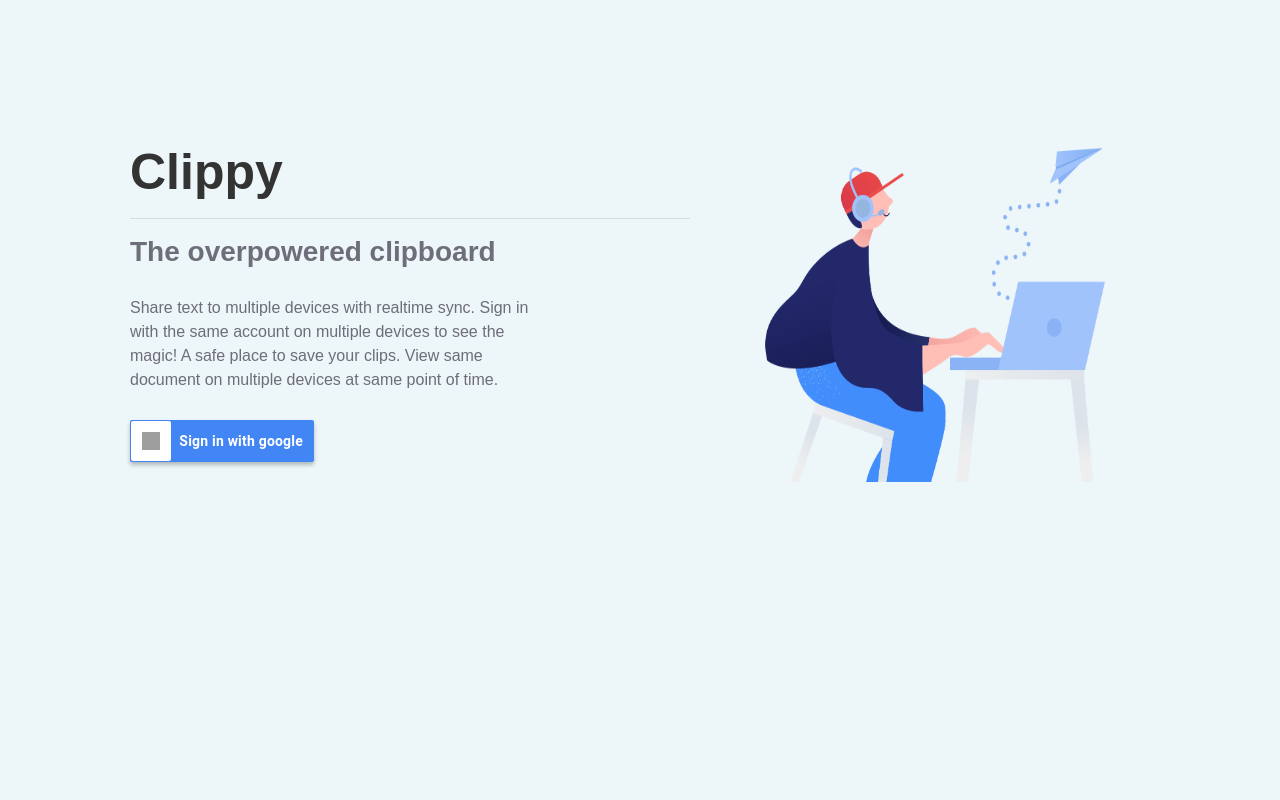
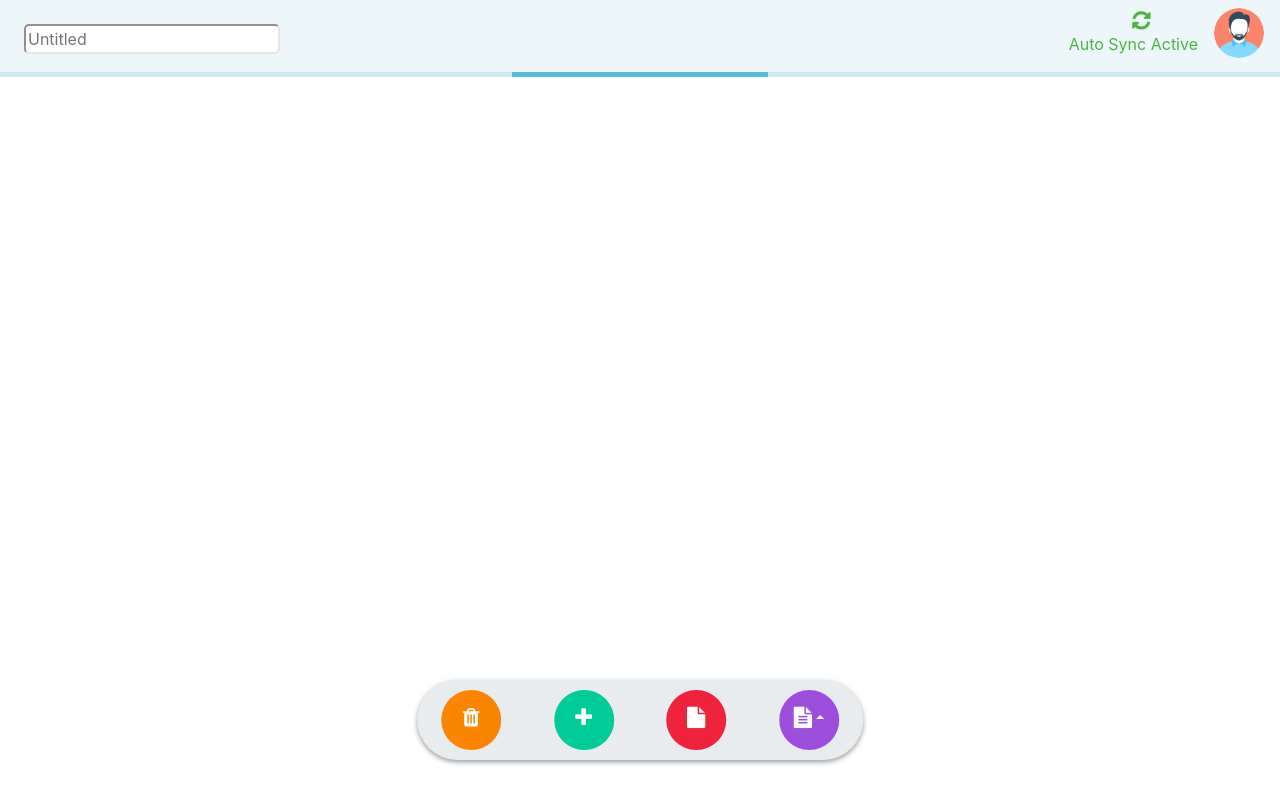
Before and after one commit to Anshit01/clippy, a Flask app: page / in a window 1280 px wide. Run offline with Flask 2, Linux system fonts and the light colour scheme; the visitor is signed in with stand-in values (Sample User, id 1); some libraries are stand-ins or nearby versions; grey boxes are pictures that could not be loaded.

Commit message:
added loading

```diff
--- a/app/main.py
+++ b/app/main.py
@@ -29,7 +29,10 @@
 
 @app.route('/')
 def index_route():
-    return render_template('index.html')
+    if is_loggedin():
+        return render_template('index.html', loggedin=True)
+    else:
+        return render_template('index.html', loggedin=False)
 
 @socketio.on('message')
 def handle_message(msg):
--- a/app/static/scripts/main.js
+++ b/app/static/scripts/main.js
@@ -11,6 +11,7 @@
 
 var clipId = ''
 var clipName = 'Untitled'
+
 
 // Firebase configuration
 var firebaseConfig = {
@@ -234,3 +235,13 @@
 function getPreciseCurrentTime() {
     return new Date().getTime()
 }
+
+function showLoading() {
+
+}
+
+function hideLoading() {
+
+
+    $('#textarea').focus();
+}
--- a/app/static/styles/main.css
+++ b/app/static/styles/main.css
@@ -4,7 +4,11 @@
     padding: 0;
 }
 
-.whole{
+/* .whole{
+    display: none;
+} */
+
+.hidden {
     display: none;
 }
 
@@ -21,10 +25,15 @@
     margin-left: 0;
 }
 
-.text-field {
+#textarea {
     position: absolute;
     padding-bottom: 120px !important;
     resize: none;
+}
+
+#textarea, #textarea:focus, #textarea:active, #textarea:hover {
+    box-shadow: none;
+    border: none;
 }
 
 
@@ -289,3 +298,33 @@
     color: #6E6D7A;
     font-weight: 600;
 }
+
+/*------------------------------------Loading--------------------------*/
+.loading-bar {
+    height: 5px;
+    overflow: hidden;
+    background-color: rgb(206, 233, 240);
+}
+
+@keyframes loading-bar-animation {
+    from {
+        left: 0%;
+        transform: translateX(-100%);
+    }
+    to {
+        left: 100%;
+        transform: translateX(0);
+    }
+}
+
+#loader {
+    height: 100%;
+    width: 20%;
+    position: relative;
+    background-color: rgb(88, 189, 219);
+
+    animation-name: loading-bar-animation;
+    animation-duration: 1.2s;
+    animation-iteration-count: infinite;
+    animation-timing-function: ease-in-out;
+}
--- a/app/templates/index.html
+++ b/app/templates/index.html
@@ -17,7 +17,12 @@
 
 </head>
 <body>
-    <div class="landing-page">
+    <div
+        class="landing-page
+        {% if loggedin %}
+        hidden
+        {% endif %}
+        ">
         <div class="row">
 
             <div class="col-md-6 text_column">
@@ -44,7 +49,13 @@
 
     </div>
 
-    <div class="whole">
+    <div
+        class="whole
+        {% if loggedin == false %}
+        hidden
+        {% endif %}
+        "
+        >
 
         <div class="d-flex bd-highlight">
 
@@ -79,7 +90,11 @@
 
         </div>
 
-        <textarea id="textarea" style="min-width: 100%" class="form-control text-field"></textarea>
+        <div class="loading-bar">
+            <div id="loader" class="loader"></div>
+        </div>
+
+        <textarea id="textarea" class="form-control"></textarea>
 
         <div class="row text-center">
 
@@ -120,8 +135,14 @@
 
 
 
+    <!-- Javascript -->
+    <!-- <script>
+        var loggedIn = false
+        {% if loggedin %}
+            loggedIn = true
+        {% endif %}
+    </script> -->
 
-    <!-- Javascript -->
     <script src="https://ajax.googleapis.com/ajax/libs/jquery/1.12.4/jquery.min.js"></script>
     <script src="https://stackpath.bootstrapcdn.com/bootstrap/4.5.2/js/bootstrap.bundle.min.js"></script>
     <script src="https://cdnjs.cloudflare.com/ajax/libs/socket.io/2.3.0/socket.io.js" integrity="sha512-v8ng/uGxkge3d1IJuEo6dJP8JViyvms0cly9pnbfRxT6/31c3dRWxIiwGnMSWwZjHKOuY3EVmijs7k1jz/9bLA==" crossorigin="anonymous"></script>
```
